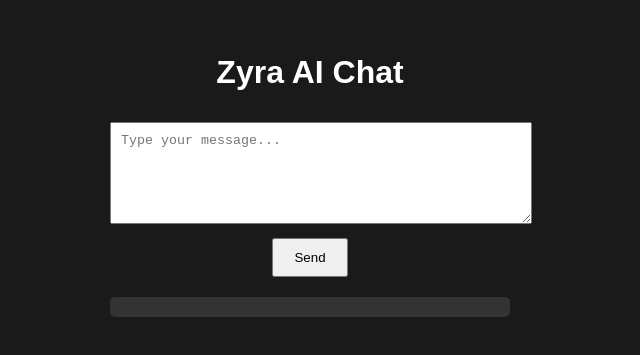
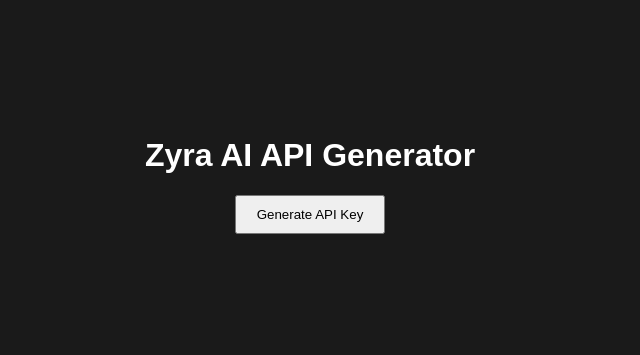
Before and after one commit to Fakezak/zyra-ai-api, a website: page public/index.html in a window 1280 px wide. Shown: the part 233-588 px from the top of the page, without its empty margins (330-970 px from the left). Drawn offline with Linux system fonts and the light colour scheme.

Commit message:
Update index.html

```diff
--- a/public/index.html
+++ b/public/index.html
@@ -3,15 +3,14 @@
 <head>
 <meta charset="UTF-8">
 <meta name="viewport" content="width=device-width, initial-scale=1.0">
-<title>Zyra AI</title>
+<title>Zyra AI API Generator</title>
 <link rel="stylesheet" href="style.css">
 </head>
 <body>
 <div class="container">
-  <h1>Zyra AI Chat</h1>
-  <textarea id="message" placeholder="Type your message..."></textarea>
-  <button id="send">Send</button>
-  <div id="response"></div>
+  <h1>Zyra AI API Generator</h1>
+  <button id="generateBtn">Generate API Key</button>
+  <div id="apiKey"></div>
 </div>
 <script src="main.js"></script>
 </body>
```
